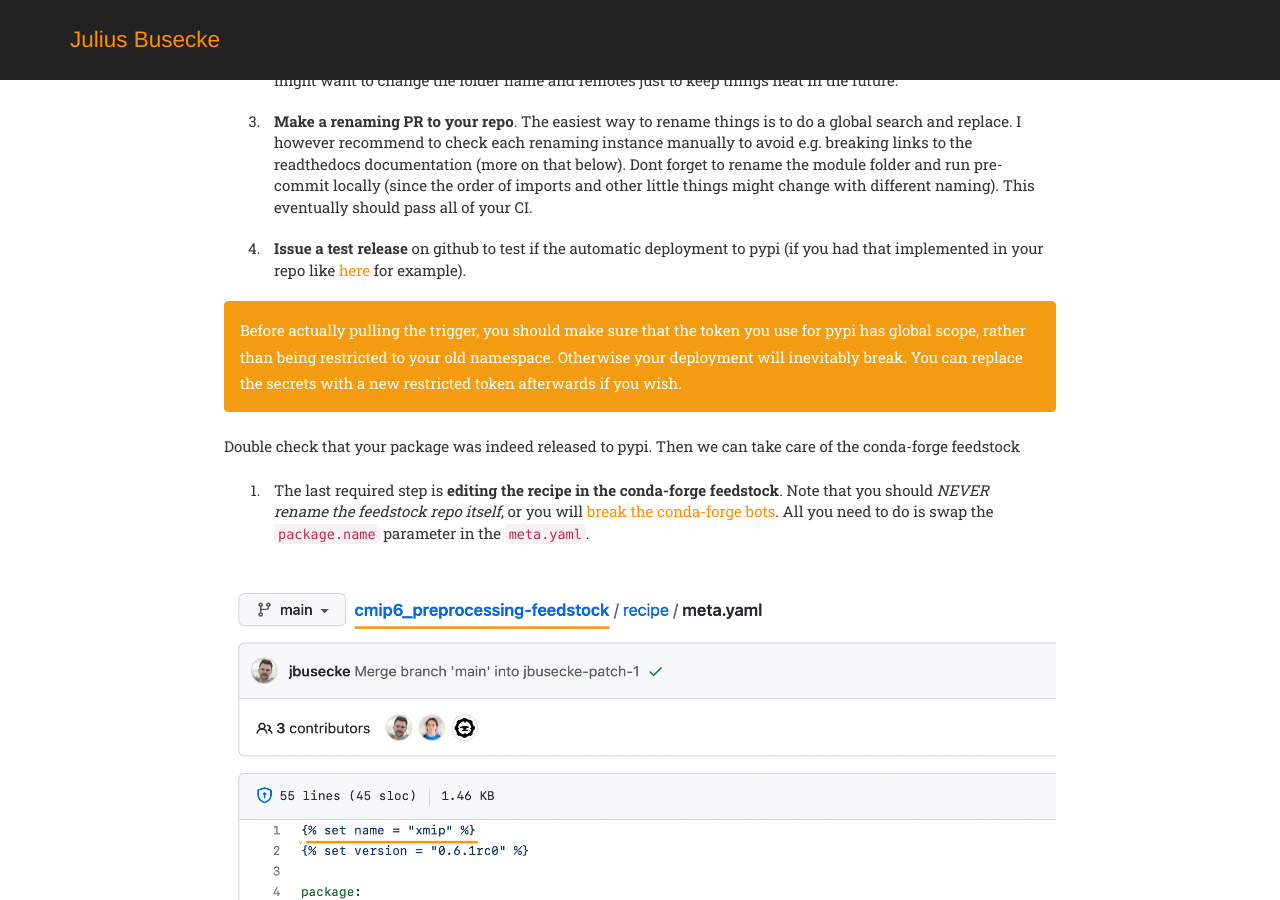
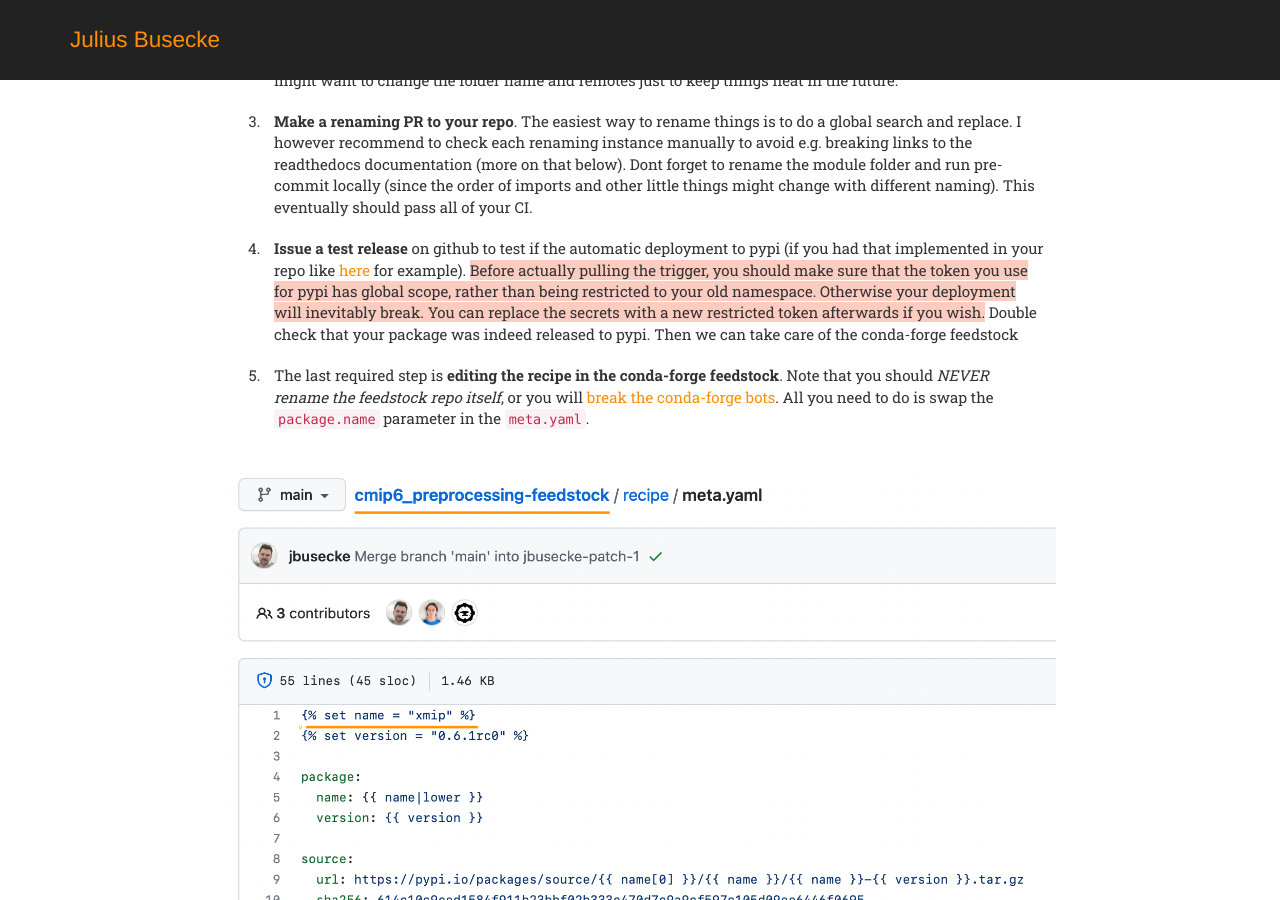
Before and after one commit to jbusecke/jbusecke.github.io, a Jekyll site: the page built from _posts/2022-07-20-renaming.md, in a window 1280 px wide and 900 px high, scrolled down 1523 px. Built offline with Jekyll 4.4.1, drawn with Linux system fonts in a browser that asks for light colours; some web fonts are replaced; comment, search, counter and statistics services are not loaded.

Commit message:
color warning (still pretty ugly)

```diff
--- a/_posts/2022-07-20-renaming.md
+++ b/_posts/2022-07-20-renaming.md
@@ -34,9 +34,7 @@ Thats it on the Github side!
 Issues and Pull Requests are automatically migrated and the old url to your repo is automatically forwarded to the new one, which means you can keep your local repo as is and keep pushing from it, even though you might want to change the folder name and remotes just to keep things neat in the future.
 3. **Make a renaming PR to your repo**. The easiest way to rename things is to do a global search and replace. I however recommend to check each renaming instance manually to avoid e.g. breaking links to the readthedocs documentation (more on that below). Dont forget to rename the module folder and run pre-commit locally (since the order of imports and other little things might change with different naming). This eventually should pass all of your CI.
 4. **Issue a test release** on github to test if the automatic deployment to pypi (if you had that implemented in your repo like [here](https://github.com/jbusecke/xMIP/blob/main/.github/workflows/pythonpublish.yaml) for example).
-<p class="alert alert-warning" role="alert">
-  Before actually pulling the trigger, you should make sure that the token you use for pypi has global scope, rather than being restricted to your old namespace. Otherwise your deployment will inevitably break. You can replace the secrets with a new restricted token afterwards if you wish.
-</p>
+<span style="background-color: #fcccc0">Before actually pulling the trigger, you should make sure that the token you use for pypi has global scope, rather than being restricted to your old namespace. Otherwise your deployment will inevitably break. You can replace the secrets with a new restricted token afterwards if you wish.</span>
 Double check that your package was indeed released to pypi. Then we can take care of the conda-forge feedstock
 5. The last required step is **editing the recipe in the conda-forge feedstock**. Note that you should *NEVER rename the feedstock repo itself*, or you will [break the conda-forge bots](https://twitter.com/condaforge/status/1544394452529299462?s=20&t=ZdMEx0Lw2xDh7T7aBD2eAQ). All you need to do is swap the `package.name` parameter in the `meta.yaml`.
 
```
